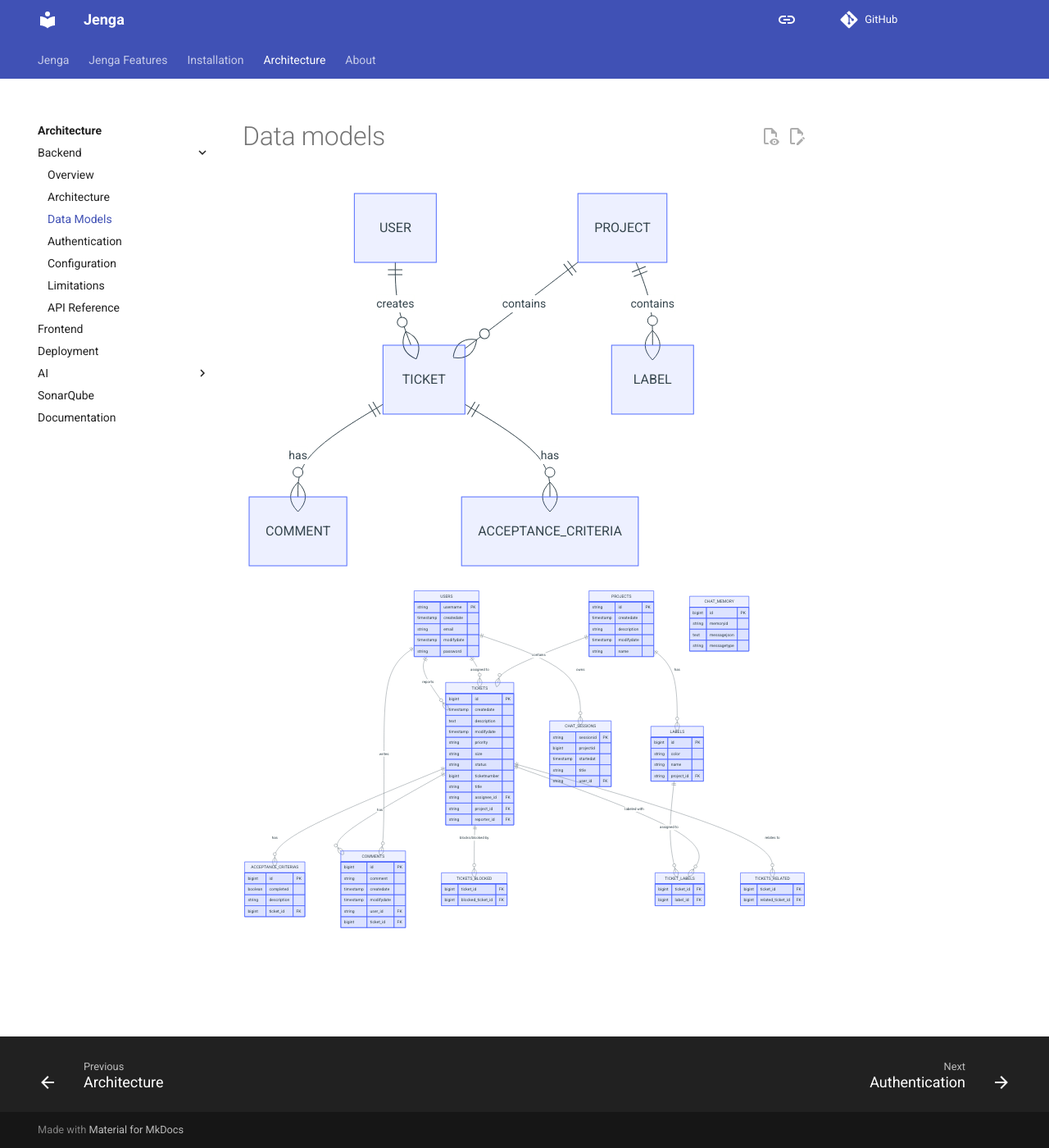
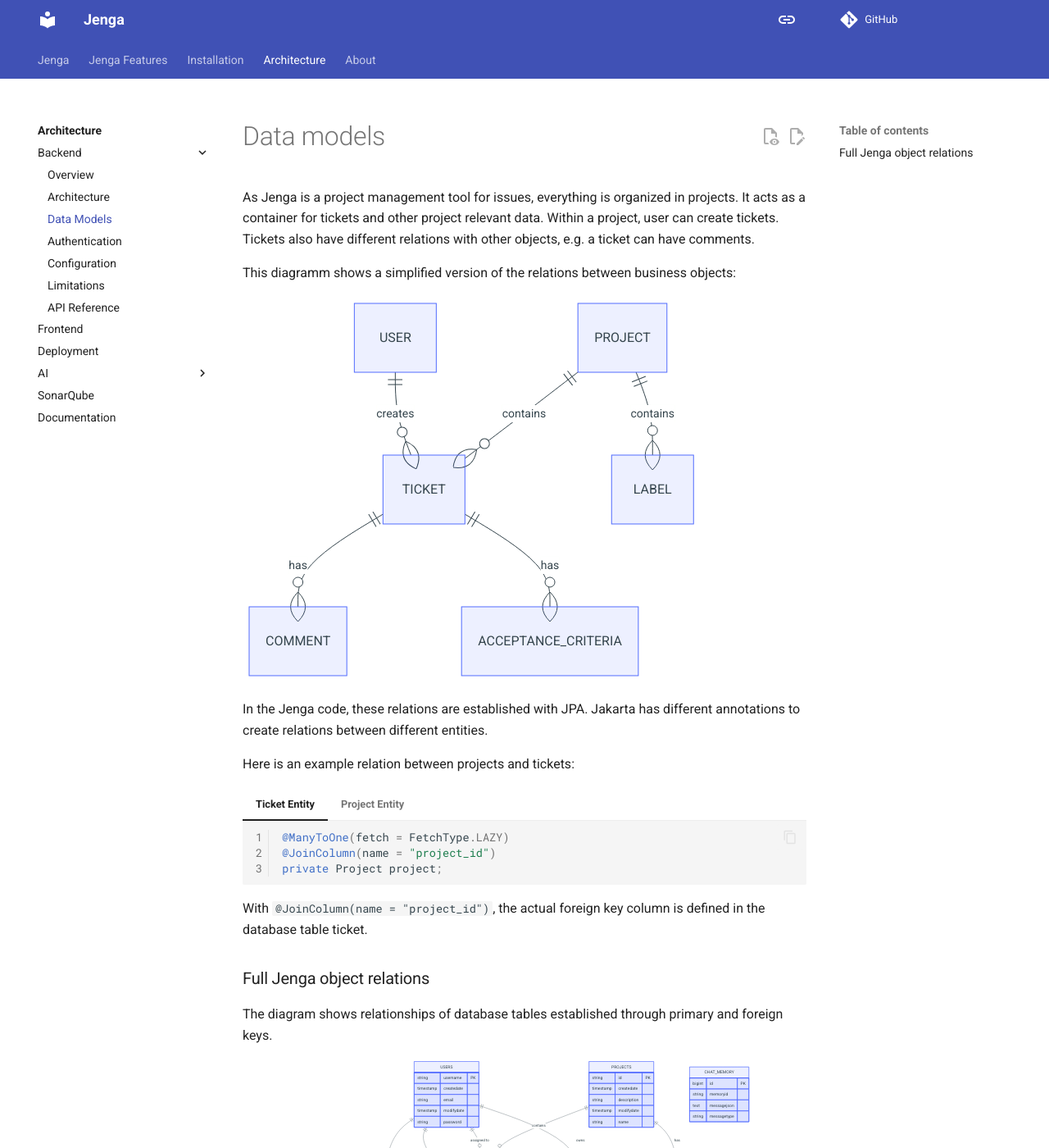
Before and after one commit to Jenga-PMS/Jenga-PMS.github.io, an MkDocs documentation site: the page built from docs/architecture/backend/data_models.md, in a window 1280 px wide and 1400 px high. Shown: the whole window at 82% size. Built offline with MkDocs 1.6.1 and Material for MkDocs 9.7.7, drawn with Linux system fonts in a browser that asks for light colours; comment, search, counter and statistics services are not loaded.

Commit message:
Update BE arch and data models docs

````diff
--- a/docs/architecture/backend/data_models.md
+++ b/docs/architecture/backend/data_models.md
@@ -1,5 +1,7 @@
 # Data models
+As Jenga is a project management tool for issues, everything is organized in projects. It acts as a container for tickets and other project relevant data. Within a project, user can create tickets. Tickets also have different relations with other objects, e.g. a ticket can have comments.
 
+This diagramm shows a simplified version of the relations between business objects:
 ``` mermaid
 erDiagram
     PROJECT ||--o{ TICKET : contains
@@ -9,10 +11,26 @@
     TICKET ||--o{ ACCEPTANCE_CRITERIA : has
 ```
 
+In the Jenga code, these relations are established with JPA. Jakarta has different annotations to create relations between different entities.
+
+Here is an example relation between projects and tickets:
+=== "Ticket Entity"
+    ```java
+    @ManyToOne(fetch = FetchType.LAZY)
+    @JoinColumn(name = "project_id")
+    private Project project;
+    ```
+
+=== "Project Entity"
+    ```java
+    @OneToMany(mappedBy = "project", cascade = CascadeType.ALL, orphanRemoval = true)
+    private List<Ticket> tickets = new ArrayList<>();
+    ```
+With `@JoinColumn(name = "project_id")`, the actual foreign key column is defined in the database table ticket.
 
 
-
-
+### Full Jenga object relations
+The diagram shows relationships of database tables established through primary and foreign keys.
 ``` mermaid
 erDiagram
     PROJECTS ||--o{ TICKETS : "contains"
````
Also changed, not shown: docs/architecture/backend/architecture.md (+12 -3 lines).
